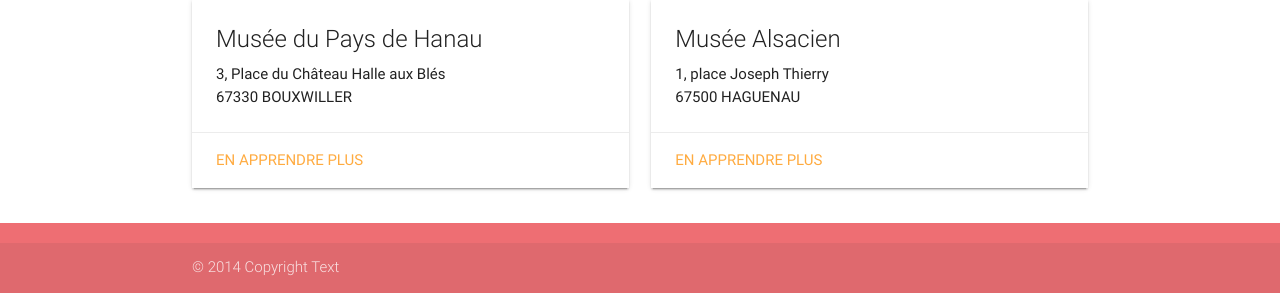
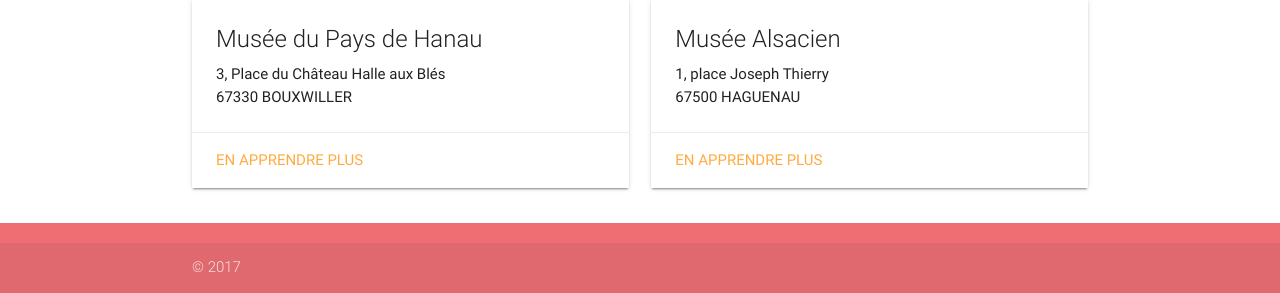
Before and after one commit to xSlOom/MuseumProject, a PHP site: page / in a window 1280 px wide. Shown: the part 873-1166 px from the top of the page. Run offline with PHP 8.4, Linux system fonts and the light colour scheme; data comes from the database, SQL or seed files in the repository; some libraries are stand-ins or nearby versions.

Commit message:
Update index.php

```diff
--- a/index.php
+++ b/index.php
@@ -75,11 +75,9 @@
             $(function() {
                 var adress = $("#adress" + nid + "").html().split('</strong>')[1].replace(/ /g, '+');
                 var musee = $("#musee" + nid + "").html();
-                console.log(musee);
                 $.ajax({
                     url: "https://maps.googleapis.com/maps/api/geocode/json?address=" + adress + "&key=AIzaSyBSPF5q5m2uk0mcsHl48SFcCukZ7ksQY_E",
                     success: function(result){
-                        console.log(result);
                         var localisation = result.results[0]["geometry"]["location"];
                         $("#map" + nid).googleMap();
                         $("#map" + nid).addMarker({
@@ -100,7 +98,7 @@
     <footer class="page-footer">
         <div class="footer-copyright">
             <div class="container">
-                © 2014 Copyright Text
+                © 2017
             </div>
         </div>
     </footer>
```
